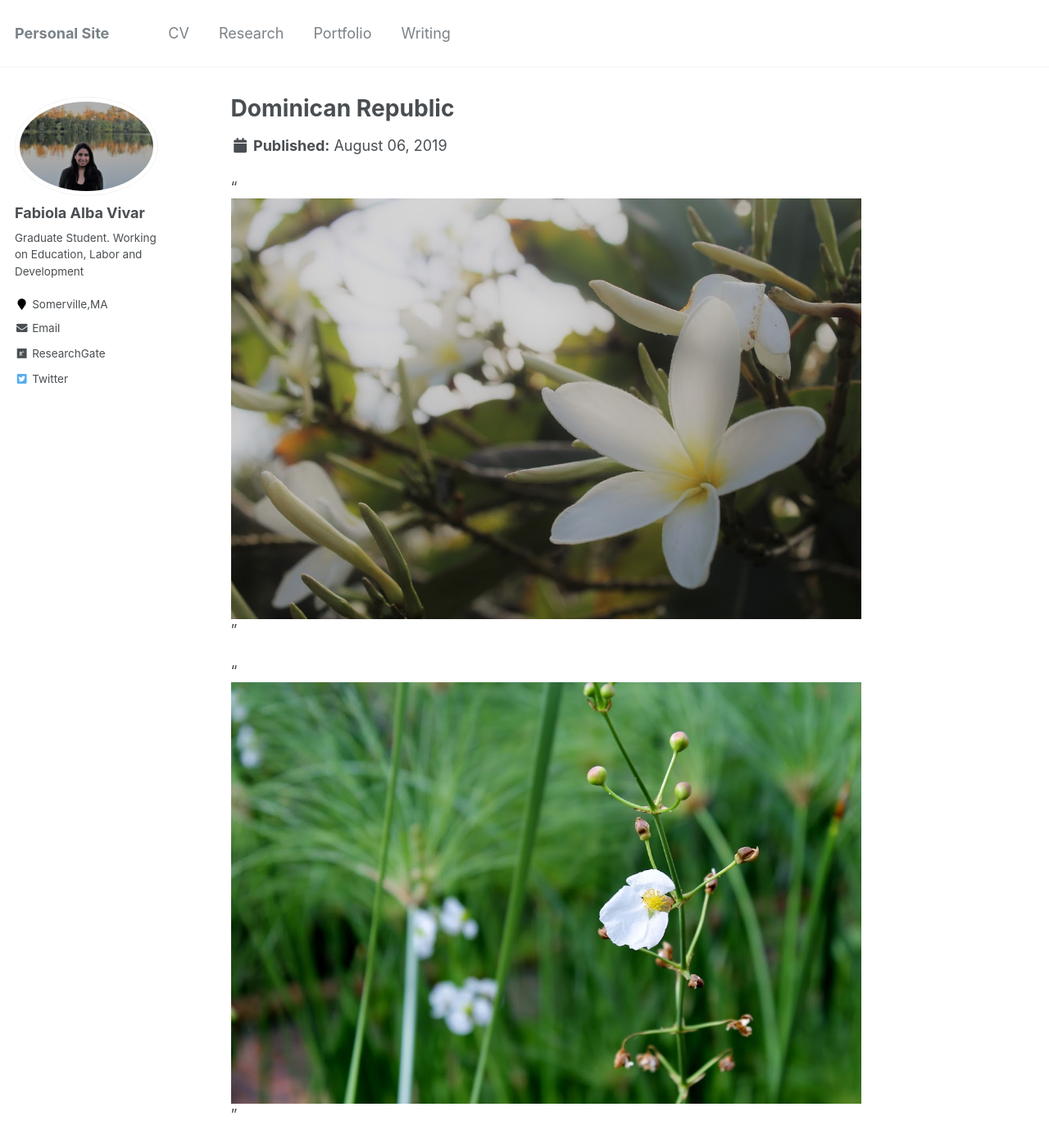
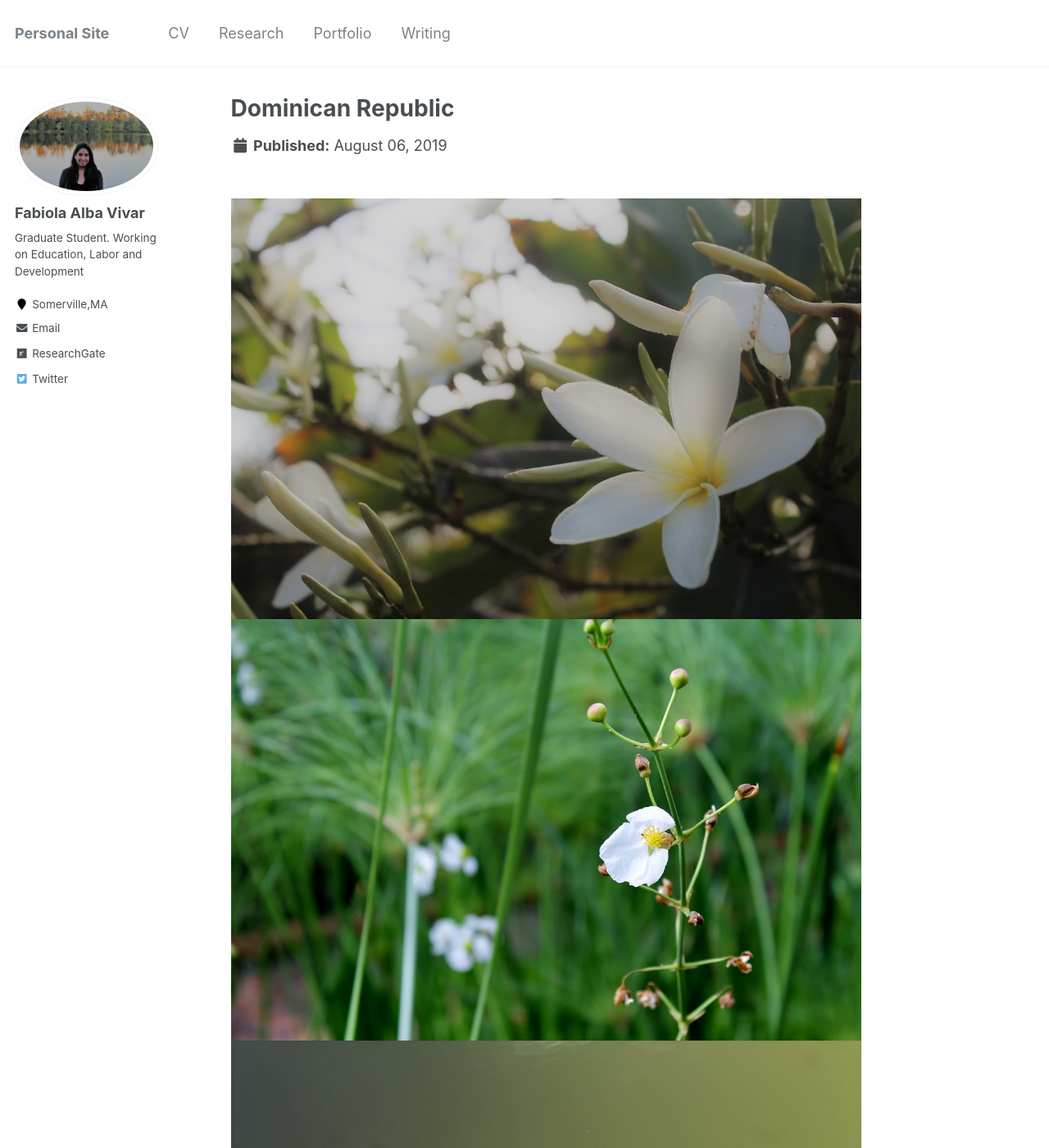
Before and after one commit to falbav/falbav.github.io, a Jekyll site: the page built from _portfolio/portfolio-dr.md, in a window 1280 px wide and 1400 px high. Shown: the whole window at 82% size. Built offline with Jekyll 4.4.1, drawn with Linux system fonts in a browser that asks for light colours.

Commit message:
Update portfolio-dr.md

```diff
--- a/_portfolio/portfolio-dr.md
+++ b/_portfolio/portfolio-dr.md
@@ -5,10 +5,6 @@ collection: portfolio
 ---
 
 
-"<br/><img src='/images/DR1.jpg'>"
-
-
-"<br/><img src='/images/DR3.jpg'>"
-
-
-"<br/><img src='/images/DR2.jpg'>"
+<br/><img src='/images/DR1.jpg'>
+<br/><img src='/images/DR3.jpg'>
+<br/><img src='/images/DR2.jpg'>
```
